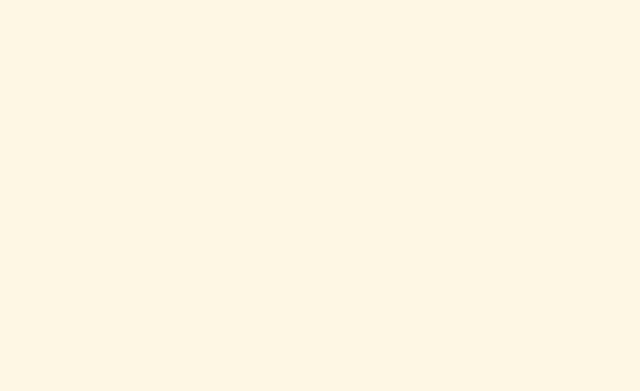
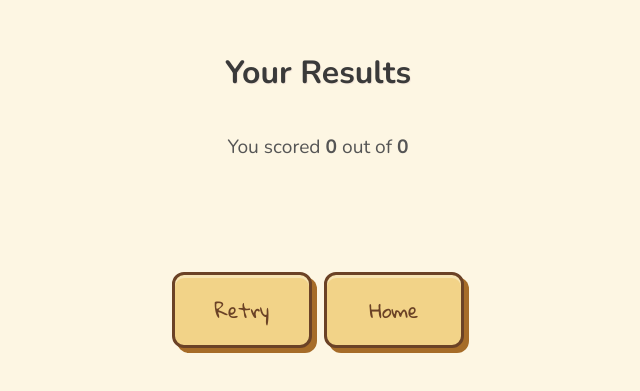
Before and after one commit to mertcancaglayan/VocabVault, a React (Create React App) app in the folder frontend/: page /quiz/result in a window 1280 px wide. Before the commit this address had no page. Shown: the part 189-580 px from the top of the page, without its empty margins (322-962 px from the left). Built offline with nearby package versions, Linux system fonts and the light colour scheme; the HTML template or start-up script is replaced by a standard one.

Commit message:
update quiz section, add result screen

```diff
--- a/frontend/src/App.js
+++ b/frontend/src/App.js
@@ -1,10 +1,9 @@
 import Home from "./pages/Home.jsx";
 import { BrowserRouter, Routes, Route } from "react-router-dom";
 import Quiz from "./pages/Quiz.jsx";
+import Result from "./pages/Result.jsx";
 
 function App() {
-
-
 	return (
 		<BrowserRouter>
 			<Routes>
@@ -12,6 +11,7 @@ function App() {
 				{/* <Route path="/about" element={<Quiz />} />
 				 */}
 				<Route path="/quiz/category" element={<Quiz />}></Route>
+				<Route path="/quiz/result" element={<Result />}></Route>
 			</Routes>
 		</BrowserRouter>
 	);
--- a/frontend/src/pages/Quiz.jsx
+++ b/frontend/src/pages/Quiz.jsx
@@ -38,7 +38,7 @@ function Quiz() {
 	useEffect(() => {
 		if (words.length === 0) return;
 
-		const newSlides = words.map((wordObj) => {
+		const newSlides = shuffle(words.slice(0, 5)).map((wordObj) => {
 			const options = shuffle([wordObj.to, ...wordObj.wrongWords]);
 			return { question: wordObj.from, answers: options, correct: wordObj.to };
 		});
@@ -145,9 +145,7 @@ function Quiz() {
 						<MainButton
 							text="End"
 							onClick={() => {
-								console.log(answers);
-
-								navigateTo("/");
+								navigateTo("/quiz/result", { state: { answers, slides } });
 							}}
 						/>
 					) : (
--- /dev/null
+++ b/frontend/src/pages/Result.jsx
@@ -0,0 +1,45 @@
+import { useLocation, useNavigate } from "react-router-dom";
+import { getScore } from "../utils/calculateScore";
+import MainButton from "../components/MainButton";
+import "../styles/result.css";
+
+function Result() {
+	const location = useLocation();
+
+	const { answers = {}, slides = [] } = location.state || {};
+
+	const score = getScore(answers);
+	const total = slides.length;
+
+	let navigateTo = useNavigate();
+
+	return (
+		<section className="result-section">
+			<h2>Your Results</h2>
+			<p>
+				You scored <strong>{score}</strong> out of <strong>{total}</strong>
+			</p>
+
+			<ul className="result-list">
+				{slides.map((slide, idx) => {
+					const userAnswer = answers[idx].answer;
+					const isCorrect = answers[idx].isCorrect;
+
+					return (
+						<li key={idx} className={isCorrect ? "correct" : "wrong"}>
+							<strong>{slide.question}</strong> → Correct: {slide.correct} | Your Answer:{" "}
+							{userAnswer || "—"}
+						</li>
+					);
+				})}
+			</ul>
+
+			<div className="btn-bottom">
+				<MainButton text="Retry" onClick={() => navigateTo("/")} />
+				<MainButton text="Home" onClick={() => navigateTo("/")} />
+			</div>
+		</section>
+	);
+}
+
+export default Result;
--- /dev/null
+++ b/frontend/src/styles/result.css
@@ -0,0 +1,67 @@
+/* result.css */
+
+/* Clean rounded font */
+@import url("https://fonts.googleapis.com/css2?family=Nunito:wght@400;600;700&display=swap");
+
+.result-section {
+	max-width: 600px;
+	margin: 0 auto;
+	padding: 2rem 1rem;
+	text-align: center;
+	font-family: "Nunito", sans-serif;
+	color: #2c2c2c;
+}
+
+.result-section h2 {
+	font-size: 2rem;
+	margin-bottom: 1rem;
+	font-weight: 700;
+	color: #3a3a3a;
+}
+
+.result-section p {
+	font-size: 1.2rem;
+	margin-bottom: 2rem;
+	color: #555;
+}
+
+/* Question cards */
+.result-list {
+	list-style: none;
+	padding: 0;
+	margin: 0 0 2rem 0;
+}
+
+.result-list li {
+	text-align: left;
+	background: #ffffff;
+	border-radius: 16px;
+	padding: 1rem 1.2rem;
+	margin-bottom: 1rem;
+	box-shadow: 0 4px 10px rgba(0, 0, 0, 0.08);
+	font-size: 1rem;
+	transition: transform 0.2s ease;
+}
+
+.result-list li:hover {
+	transform: translateY(-2px);
+}
+
+/* Softer feedback colors */
+.result-list li.correct {
+	border-left: 6px solid #81c995; /* soft green */
+	background: #f4fbf6;
+}
+
+.result-list li.wrong {
+	border-left: 6px solid #f28b82; /* soft coral red */
+	background: #fff6f6;
+}
+
+/* Highlighted words */
+.result-list strong {
+	display: inline-block;
+	margin-right: 0.5rem;
+	font-weight: 600;
+	color: #333;
+}
--- /dev/null
+++ b/frontend/src/utils/calculateScore.js
@@ -0,0 +1,3 @@
+export const getScore = (answers) => {
+	return Object.values(answers).filter((a) => a.isCorrect).length;
+};
```
Also changed, not shown: 1 other file (tests, documents, lock files or other folders).
